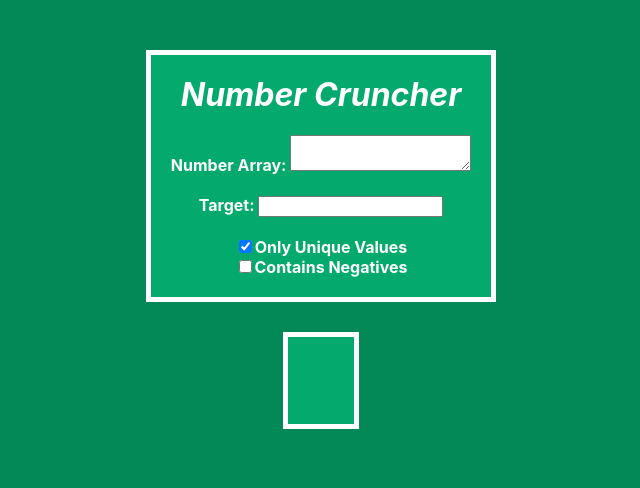
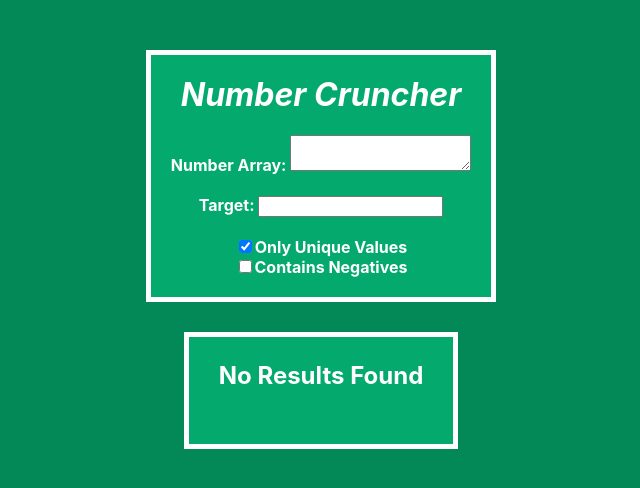
Before and after one commit to zbaskin/NumberCruncher, a React (Create React App) app in the folder number-cruncher/: page / in a window 1280 px wide. Shown: the top 488 px of the page, without its empty margins (319-959 px from the left). Built offline with nearby package versions, Linux system fonts and the light colour scheme.

Commit message:
change display text for no results

```diff
--- a/number-cruncher/src/App.css
+++ b/number-cruncher/src/App.css
@@ -47,15 +47,7 @@
   background-color: #d8d8d8;
 }
 
-/*
-.App-header {
-  background-color: #282c34;
-  min-height: 100vh;
-  display: flex;
-  flex-direction: column;
-  align-items: center;
-  justify-content: center;
-  font-size: calc(10px + 2vmin);
-  color: white;
+.no-results {
+  font-weight: bold;
+  font-size: x-large;
 }
-*/
--- a/number-cruncher/src/Results.js
+++ b/number-cruncher/src/Results.js
@@ -13,13 +13,20 @@ class Results extends Component {
             );
         }
 
+        var displayText;
+        if (rows.length == 0) {
+            displayText = <p className="no-results">No Results Found</p>;
+        } else {
+            displayText = <p>&nbsp;</p>
+        }
+
         return (
             <div className="result-container">
                 {rows}
                 {
                     this.props.moreResults ?
                     <button onClick={this.props.onClick}>Load 10 More Results</button> :
-                    <p>&nbsp;</p>
+                    displayText
                 }
             </div>
         );
```
